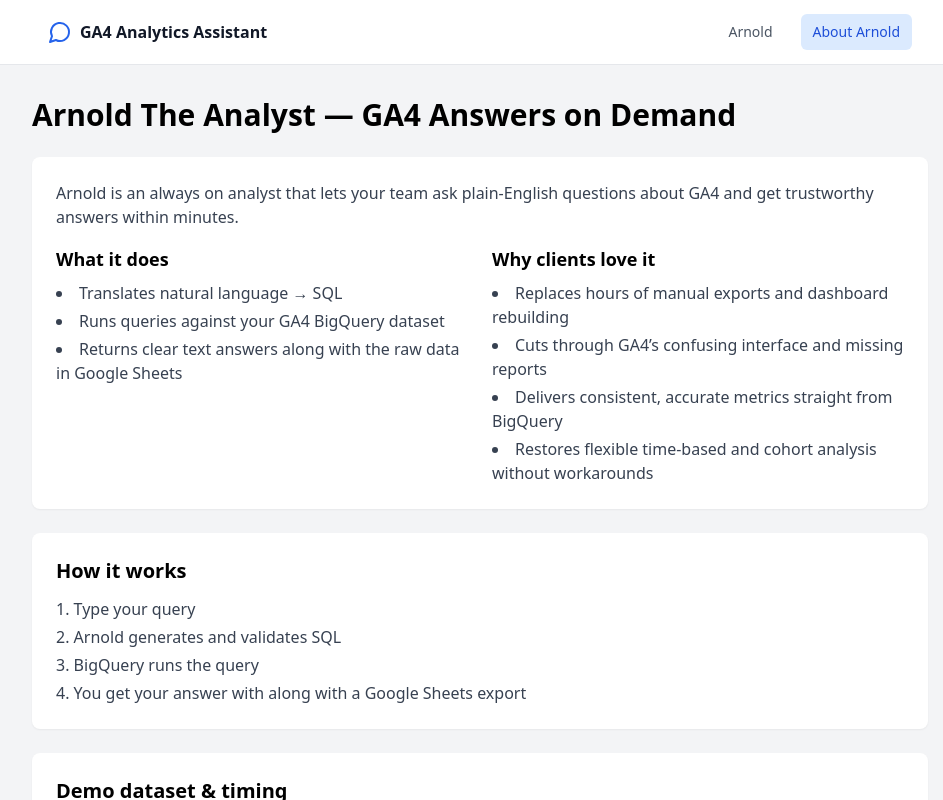
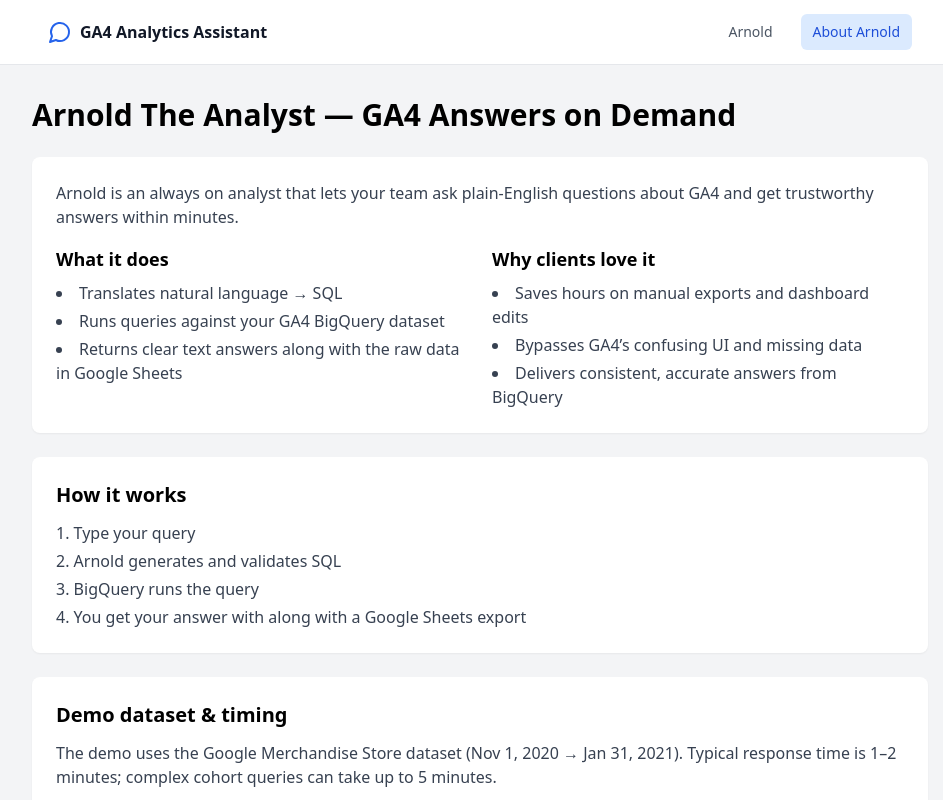
Before and after one commit to McGovs/arnold-the-analyst-frontend-v2-markdown, a React (Vite) app: page / in a window 1280 px wide. Both pictures are taken after a click on the button "About Arnold". Shown: the top 800 px of the page, without its empty margins (160-1103 px from the left). Built offline with nearby package versions, Linux system fonts and the light colour scheme; no server answers.

Commit message:
Update Description.tsx

```diff
--- a/src/pages/Description.tsx
+++ b/src/pages/Description.tsx
@@ -26,10 +26,9 @@ export default function Description() {
             <div>
               <h2 className="text-lg font-semibold mb-2">Why clients love it</h2>
               <ul className="text-gray-700 list-disc list-inside space-y-1">
-                <li>Replaces hours of manual exports and dashboard rebuilding</li>
-                <li>Cuts through GA4’s confusing interface and missing reports</li>
-                <li>Delivers consistent, accurate metrics straight from BigQuery</li>
-                <li>Restores flexible time-based and cohort analysis without workarounds</li>
+                <li>Saves hours on manual exports and dashboard edits</li>
+                <li>Bypasses GA4’s confusing UI and missing data</li>
+                <li>Delivers consistent, accurate answers from BigQuery</li>
               </ul>
             </div>
           </div>
```
